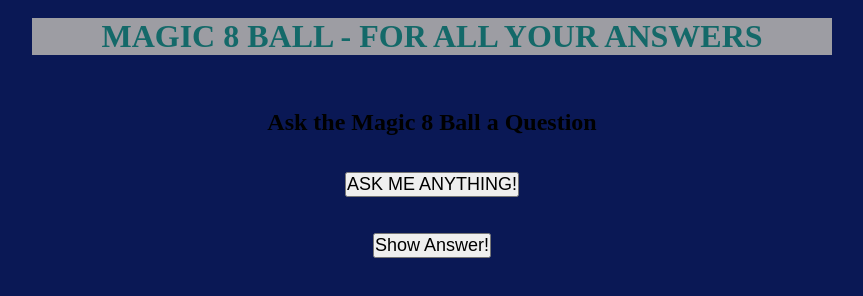
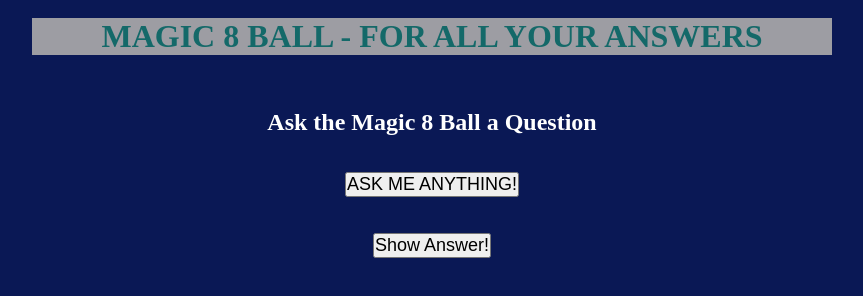
Before and after one commit to kevinh21/magic8ball, a plain HTML site: page index.html in a window 1280 px wide. Shown: the whole page, without its empty margins (224-1087 px from the left). Drawn offline with Linux system fonts and the light colour scheme.

Commit message:
organizing folders

```diff
--- a/index.html
+++ b/index.html
@@ -22,7 +22,7 @@
         <br>
         <!-- BEGIN 8-BALL Display in a form // image goes here in  -->
         <form action= "index.html">
-            <h2> <label for="image">Ask the Magic 8 Ball a Question</label> </h2>
+            <h2 style="color:white"> <label for="image">Ask the Magic 8 Ball a Question</label> </h2>
             <br>
             <div id="answers"> </div>
             <br>
```
